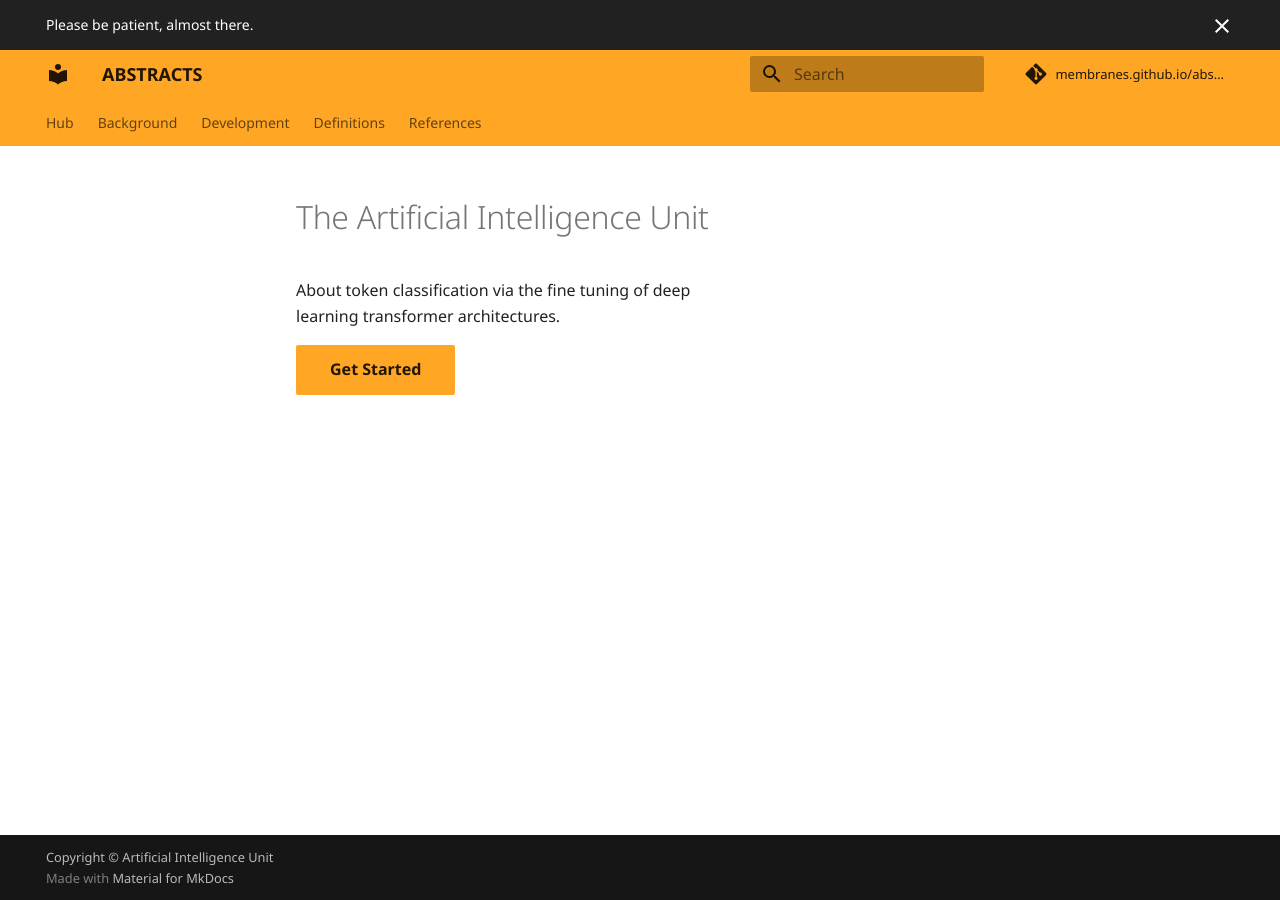
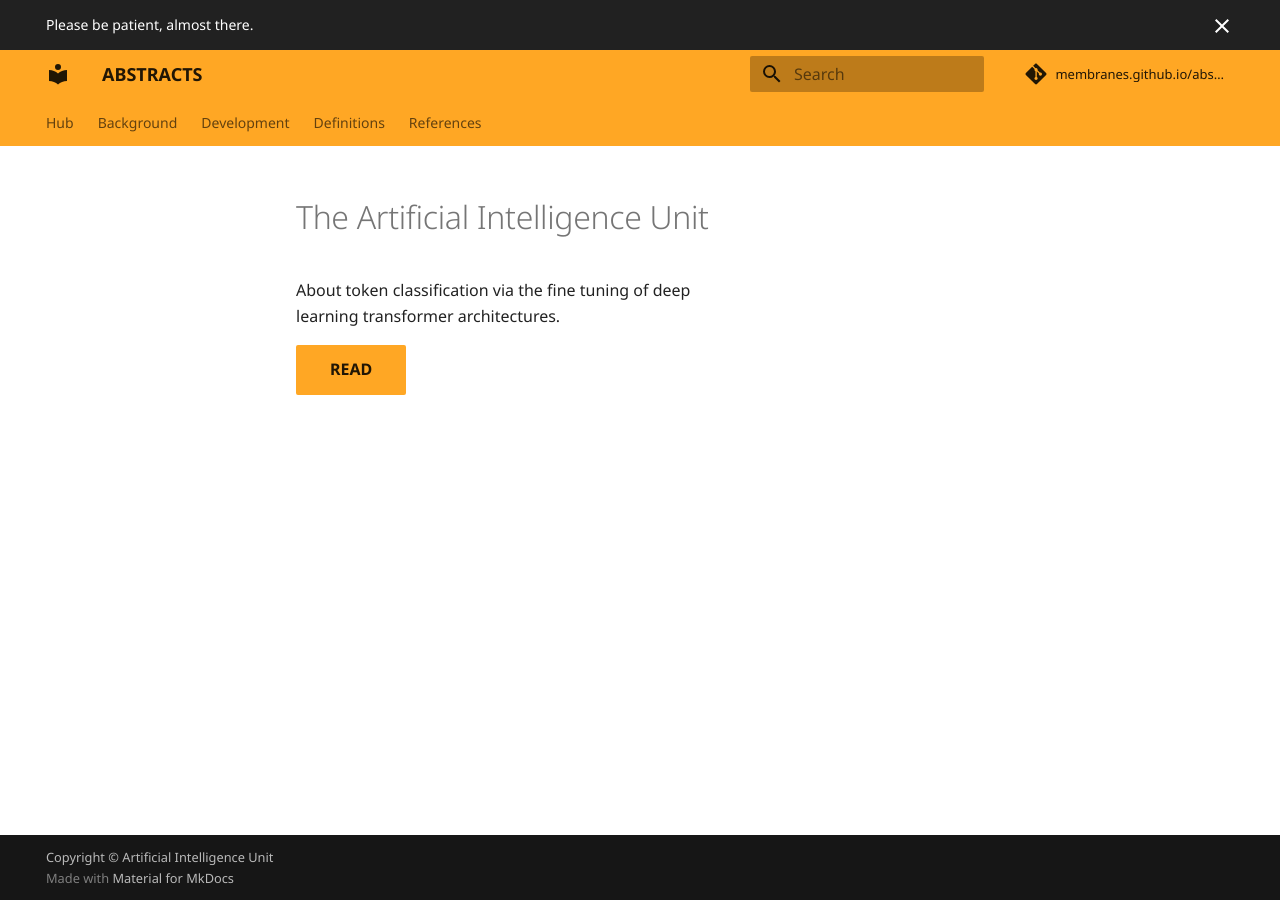
Before and after one commit to membranes/abstracts, an MkDocs documentation site: the page built from docs/index.md, in a window 1280 px wide. Built offline with MkDocs 1.6.1 and Material for MkDocs 9.7.7, drawn with Linux system fonts in a browser that asks for light colours.

Commit message:
Update overrides/home.html

```diff
--- a/overrides/home.html
+++ b/overrides/home.html
@@ -19,10 +19,8 @@
   <div class="landing-text">
     <h1>The Artificial Intelligence Unit</h1>
     <p>{{ config.site_description }}</p>
-    <a href="{{ page.next_page.url | url }}"
-        title="{{ page.next_page.title | e }}"
-        class="md-button md-button--primary">
-      Get Started
+    <a href="{{ page.next_page.url }}hub" class="md-button md-button--primary">
+      READ
     </a>
   </div>
 </section>
```
